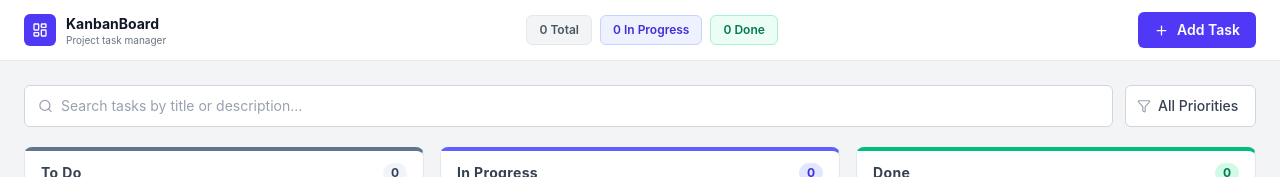
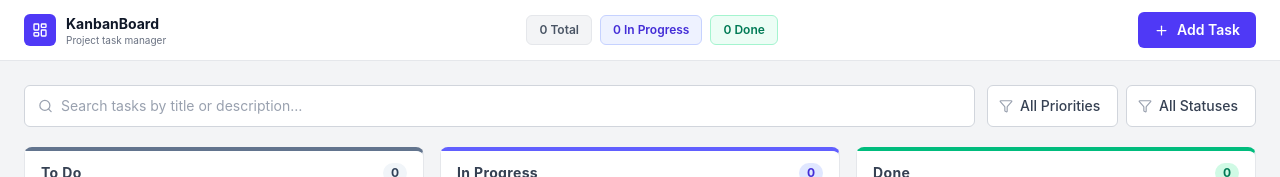
Before and after one commit to Hitheshamin24/Kanban, a React (Vite) app: page / in a window 1280 px wide. Shown: the top 177 px of the page. Built offline with nearby package versions, Linux system fonts and the light colour scheme.

Commit message:
refactor: enhance task filtering by adding status filter and updating FilterBar component

```diff
--- a/src/features/hooks/useBoardUI.js
+++ b/src/features/hooks/useBoardUI.js
@@ -4,6 +4,7 @@ const useBoardUI = (tasks) => {
   // filter state
   const [search, setSearch] = useState("");
   const [priorityFilter, setPriorityFilter] = useState("all");
+  const [statusFilter, setStatusFilter] = useState("all");
 
   // modal state
   const [modalOpen, setModalOpen] = useState(false);
@@ -20,16 +21,20 @@ const useBoardUI = (tasks) => {
         t.description.toLowerCase().includes(search.toLowerCase());
       const matchesPriority =
         priorityFilter === "all" || t.priority === priorityFilter;
-      return matchesSearch && matchesPriority;
+      const matchesStatus =
+        statusFilter === "all" || t.status === statusFilter;
+      return matchesSearch && matchesPriority && matchesStatus;
     });
-  }, [tasks, search, priorityFilter]);
+  }, [tasks, search, priorityFilter, statusFilter]);
 
-  const hasActiveFilters = search !== "" || priorityFilter !== "all";
+  const hasActiveFilters =
+    search !== "" || priorityFilter !== "all" || statusFilter !== "all";
   const totalFiltered = filteredTasks.length;
 
   const clearFilters = () => {
     setSearch("");
     setPriorityFilter("all");
+    setStatusFilter("all");
   };
 
   const openAddModal = () => {
@@ -53,6 +58,7 @@ const useBoardUI = (tasks) => {
   return {
     search, setSearch,
     priorityFilter, setPriorityFilter,
+    statusFilter, setStatusFilter,
     filteredTasks, hasActiveFilters, totalFiltered, clearFilters,
     modalOpen, editingTask, openAddModal, openEditModal, closeModal,
     deleteTargetId, requestDelete, cancelDelete,
--- a/src/features/ui/components/FilterBar.jsx
+++ b/src/features/ui/components/FilterBar.jsx
@@ -8,17 +8,26 @@ const PRIORITIES = [
   { value: "low", label: "Low" },
 ];
 
-const FilterBar = ({ value, onChange }) => {
+const STATUSES = [
+  { value: "all", label: "All Statuses" },
+  { value: "todo", label: "To Do" },
+  { value: "inprogress", label: "In Progress" },
+  { value: "done", label: "Done" },
+];
+
+const FilterBar = ({ priority, onPriorityChange, status, onStatusChange }) => {
   return (
-    <div className="relative">
+    <div className="flex gap-2 w-full sm:w-auto">
+      {/* Priority filter */}
+      <div className="relative flex-1 sm:flex-initial">
         <Filter
           size={14}
           className="absolute left-3 top-1/2 -translate-y-1/2 text-gray-400 pointer-events-none"
         />
         <select
-        value={value}
-        onChange={(e) => onChange(e.target.value)}
-        className="cursor-pointer pl-8 pr-4 py-2.5 rounded-md border border-gray-300 bg-white text-sm text-gray-700 font-medium outline-none focus:border-indigo-500 focus:ring-2 focus:ring-indigo-100 transition-colors appearance-none"
+          value={priority}
+          onChange={(e) => onPriorityChange(e.target.value)}
+          className="cursor-pointer w-full pl-8 pr-4 py-2.5 rounded-md border border-gray-300 bg-white text-sm text-gray-700 font-medium outline-none focus:border-indigo-500 focus:ring-2 focus:ring-indigo-100 transition-colors appearance-none"
         >
           {PRIORITIES.map((p) => (
             <option key={p.value} value={p.value}>
@@ -27,6 +36,26 @@ const FilterBar = ({ value, onChange }) => {
           ))}
         </select>
       </div>
+
+      {/* Status filter */}
+      <div className="relative flex-1 sm:flex-initial">
+        <Filter
+          size={14}
+          className="absolute left-3 top-1/2 -translate-y-1/2 text-gray-400 pointer-events-none"
+        />
+        <select
+          value={status}
+          onChange={(e) => onStatusChange(e.target.value)}
+          className="cursor-pointer w-full pl-8 pr-4 py-2.5 rounded-md border border-gray-300 bg-white text-sm text-gray-700 font-medium outline-none focus:border-indigo-500 focus:ring-2 focus:ring-indigo-100 transition-colors appearance-none"
+        >
+          {STATUSES.map((s) => (
+            <option key={s.value} value={s.value}>
+              {s.label}
+            </option>
+          ))}
+        </select>
+      </div>
+    </div>
   );
 };
 
--- a/src/features/ui/components/TaskCard.jsx
+++ b/src/features/ui/components/TaskCard.jsx
@@ -1,5 +1,5 @@
 import React from "react";
-import { CalendarDays, ChevronRight, Pencil, Trash2 } from "lucide-react";
+import { CalendarDays, ChevronLeft, ChevronRight, Pencil, Trash2 } from "lucide-react";
 
 const PRIORITY_STYLES = {
   high: {
@@ -19,21 +19,14 @@ const PRIORITY_STYLES = {
   },
 };
 
-const STATUS_NEXT = {
-  todo: { label: "Move to In Progress", next: "inprogress" },
-  inprogress: { label: "Move to Done", next: "done" },
-  done: null,
-};
-
 const TaskCard = ({ task, onEdit, onDelete, onStatusChange }) => {
   const priority = PRIORITY_STYLES[task.priority] || PRIORITY_STYLES.low;
-  const nextStatus = STATUS_NEXT[task.status];
   const isOverdue =
     task.status !== "done" && new Date(task.duedate) < new Date();
 
   return (
     <div className="bg-white rounded-lg border border-gray-200 p-4 flex flex-col gap-3 hover:border-gray-300 hover:shadow-sm transition-all duration-150">
-      {/* Top row: Priority + Action buttons */}
+      {/* Top row: Priority badge + Action buttons */}
       <div className="flex items-center justify-between">
         <span
           className={`inline-flex items-center gap-1.5 text-xs font-semibold px-2.5 py-1 rounded-md ${priority.badge}`}
@@ -70,8 +63,8 @@ const TaskCard = ({ task, onEdit, onDelete, onStatusChange }) => {
         </p>
       </div>
 
-      {/* Footer: Due date + Move button */}
-      <div className="flex items-center justify-between pt-2 border-t border-gray-100">
+      {/* Due date */}
+      <div className="pt-2 border-t border-gray-100 flex items-center justify-between gap-2 flex-wrap">
         <span
           className={`flex items-center gap-1 text-xs font-medium ${
             isOverdue ? "text-red-500" : "text-gray-400"
@@ -85,16 +78,52 @@ const TaskCard = ({ task, onEdit, onDelete, onStatusChange }) => {
           })}
         </span>
 
-        {nextStatus && (
-          <button
-            onClick={() => onStatusChange(task.id, nextStatus.next)}
-            className="cursor-pointer flex items-center gap-1 text-xs font-semibold text-indigo-600 hover:text-indigo-800 hover:bg-indigo-50 px-2.5 py-1 rounded-md border border-indigo-200 hover:border-indigo-300 transition-colors"
-            title={nextStatus.label}
-          >
-            {nextStatus.label.replace("Move to ", "")}
-            <ChevronRight size={12} />
-          </button>
-        )}
+        {/* Status navigation buttons */}
+        <div className="flex items-center gap-1">
+          {task.status === "inprogress" && (
+            <button
+              onClick={() => onStatusChange(task.id, "todo")}
+              className="cursor-pointer flex items-center gap-0.5 text-xs font-semibold text-gray-600 hover:text-gray-900 hover:bg-gray-100 px-2 py-1 rounded-md border border-gray-200 transition-colors"
+              title="Move back to To Do"
+            >
+              <ChevronLeft size={12} />
+              To Do
+            </button>
+          )}
+
+          {task.status === "done" && (
+            <button
+              onClick={() => onStatusChange(task.id, "inprogress")}
+              className="cursor-pointer flex items-center gap-0.5 text-xs font-semibold text-indigo-600 hover:text-indigo-800 hover:bg-indigo-50 px-2 py-1 rounded-md border border-indigo-200 transition-colors"
+              title="Move back to In Progress"
+            >
+              <ChevronLeft size={12} />
+              In Progress
+            </button>
+          )}
+
+          {task.status === "todo" && (
+            <button
+              onClick={() => onStatusChange(task.id, "inprogress")}
+              className="cursor-pointer flex items-center gap-0.5 text-xs font-semibold text-indigo-600 hover:text-indigo-800 hover:bg-indigo-50 px-2 py-1 rounded-md border border-indigo-200 hover:border-indigo-300 transition-colors"
+              title="Move to In Progress"
+            >
+              In Progress
+              <ChevronRight size={12} />
+            </button>
+          )}
+
+          {task.status === "inprogress" && (
+            <button
+              onClick={() => onStatusChange(task.id, "done")}
+              className="cursor-pointer flex items-center gap-0.5 text-xs font-semibold text-emerald-600 hover:text-emerald-800 hover:bg-emerald-50 px-2 py-1 rounded-md border border-emerald-200 hover:border-emerald-300 transition-colors"
+              title="Move to Done"
+            >
+              Done
+              <ChevronRight size={12} />
+            </button>
+          )}
+        </div>
       </div>
     </div>
   );
--- a/src/features/ui/pages/KanbanBoard.jsx
+++ b/src/features/ui/pages/KanbanBoard.jsx
@@ -16,6 +16,7 @@ const KanbanBoard = () => {
   const {
     search, setSearch,
     priorityFilter, setPriorityFilter,
+    statusFilter, setStatusFilter,
     filteredTasks, hasActiveFilters, totalFiltered, clearFilters,
     modalOpen, editingTask, openAddModal, openEditModal, closeModal,
     deleteTargetId, requestDelete, cancelDelete,
@@ -86,7 +87,12 @@ const KanbanBoard = () => {
         {/* Search + Filter */}
         <div className="flex flex-col sm:flex-row gap-3">
           <SearchBar value={search} onChange={setSearch} />
-          <FilterBar value={priorityFilter} onChange={setPriorityFilter} />
+          <FilterBar
+            priority={priorityFilter}
+            onPriorityChange={setPriorityFilter}
+            status={statusFilter}
+            onStatusChange={setStatusFilter}
+          />
         </div>
 
         {/* Active filter banner */}
@@ -99,6 +105,9 @@ const KanbanBoard = () => {
               {search && <> for <span className="font-semibold text-gray-800">"{search}"</span></>}
               {priorityFilter !== "all" && (
                 <> · <span className="font-semibold capitalize text-gray-800">{priorityFilter}</span> priority</>
+              )}
+              {statusFilter !== "all" && (
+                <> · <span className="font-semibold capitalize text-gray-800">{statusFilter === "inprogress" ? "In Progress" : statusFilter === "todo" ? "To Do" : "Done"}</span> status</>
               )}
             </span>
             <button
```
Lines whose indentation alone changed are shown as unchanged.
